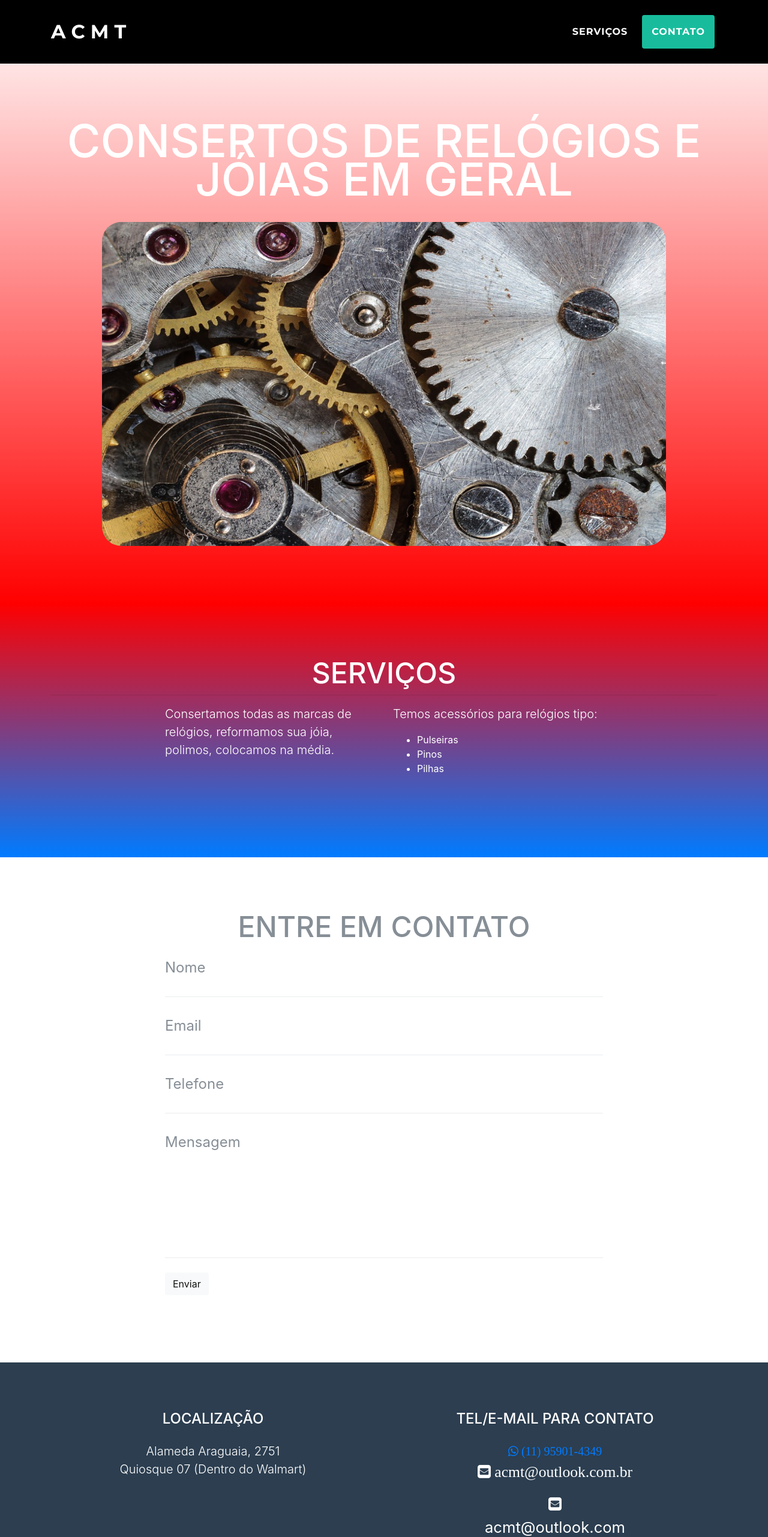
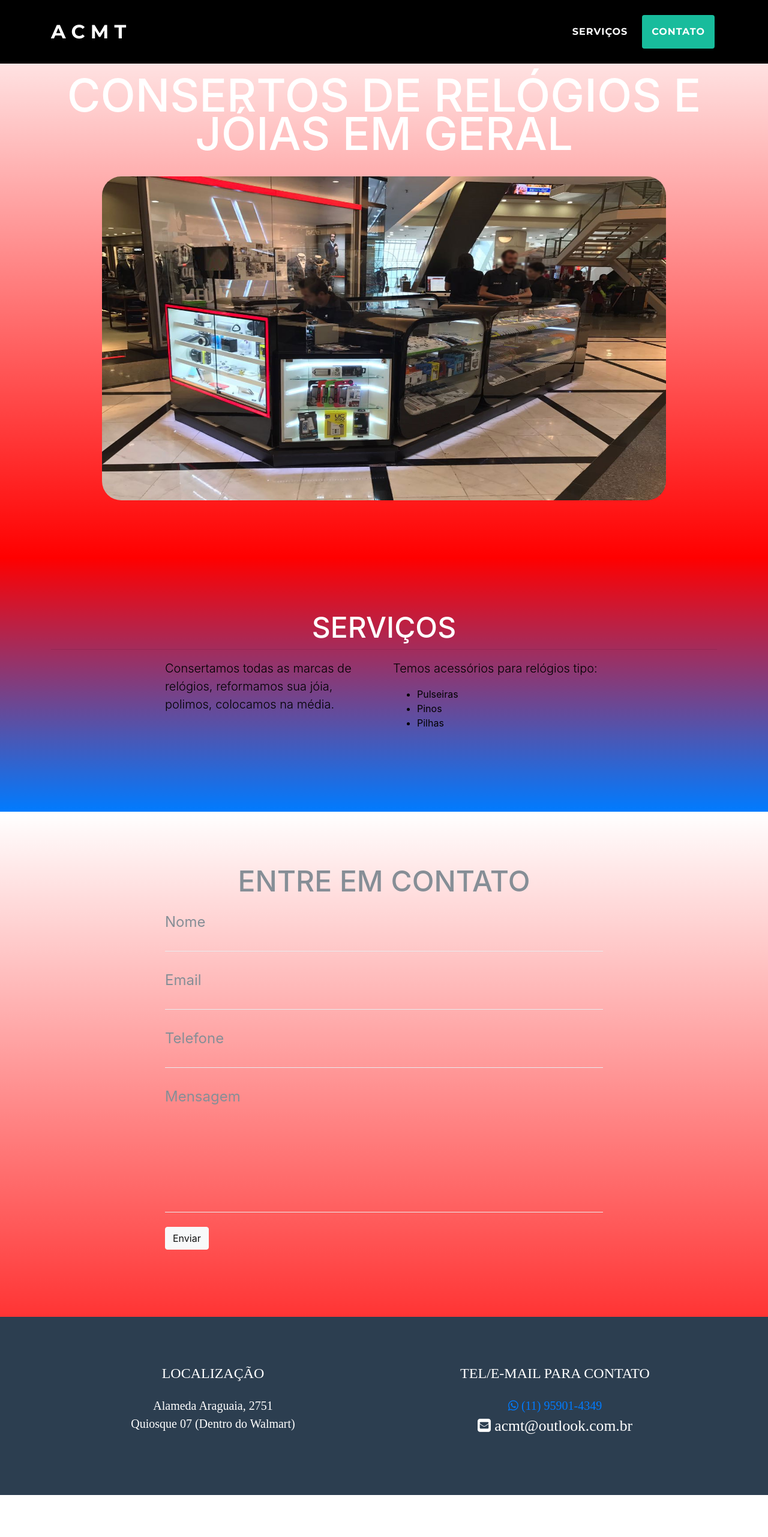
Before and after one commit to everttonsan/meu-site, a website with bundled scripts: page ACMT/index.html in a window 1280 px wide. Shown: the whole page at 60% size. After the commit the page ends 2492 px from the top, so only its background shows below. Built offline with nearby package versions, Linux system fonts and the light colour scheme.

Commit message:
Add files via upload

```diff
--- a/ACMT/css/freelancer.css
+++ b/ACMT/css/freelancer.css
@@ -258,6 +258,12 @@ header.masthead h2 {
 
 form .row:first-child .floating-label-form-group {
   border-top: 1px solid #e9ecef;
+
+}
+
+.formGradiente {
+  background-image: linear-gradient(to top, rgba(255, 0, 0, 0.795), rgba(255, 0, 0, 0));
+  background-color: #ffffff;
 }
 
 .footer {
@@ -266,6 +272,12 @@ form .row:first-child .floating-label-form-group {
   background-color: #000000;
   color: rgb(255, 255, 255);
   font-size: 1.6em;
+  /* font-family: Georgia, 'Times New Roman', Times, serif */
+  font-family: initial
+}
+
+i {
+  font-family: 'Gill Sans', 'Gill Sans MT', Calibri, 'Trebuchet MS', sans-serif
 }
 
 .copyright {
@@ -288,7 +300,7 @@ a:active {
 
 .bg-primary {
   background-image: linear-gradient(to top, rgba(255, 0, 0, 0), rgba(255, 0, 0, 1));
-  background-color: #fa7f72 !important;
+  background-color: #ffffff !important;
 }
 
 .text-primary {
@@ -328,10 +340,24 @@ a:active {
   /* opacity: 0.5; */
 }
 
-@media (max-width: 768px) {
+@media (max-width: 993px) {
   .imagem-perfil {
       height: 90%;
       width: 100%;
       border-radius: 10%;
   }
 }
+
+#textColor {
+  color: #000000
+}
+
+.margem-desk {
+  margin-top: -1em;
+}
+
+@media (max-width: 993px) {
+  .margem {
+    margin-top: -3.5em;
+  }
+}
--- a/ACMT/index.html
+++ b/ACMT/index.html
@@ -8,7 +8,7 @@
     <meta name="description" content="">
     <meta name="author" content="">
 
-    <title>ACMT</title>
+    <title>A C M T</title>
 
     <!-- Bootstrap core CSS -->
     <link href="vendor/bootstrap/css/bootstrap.css" rel="stylesheet">
@@ -54,8 +54,8 @@
     <!-- Header -->
     <header class="masthead text-white text-center">
         <div class="container">
-            <h1 class="text-uppercase mb-0">Consertos de relógios e jóias em geral</h1>
-            <img class="imagem-perfil" class="img-fluid mb-5 d-block mx-auto" src="img/watch.jpg" height="540px" width="940px" alt="relogio">
+            <h1 class="text-uppercase mb-0 margem margem-desk">Consertos de relógios e jóias em geral</h1>
+            <img class="imagem-perfil" class="img-fluid mb-5 d-block mx-auto" src="img/quiosque.jpg" height="540px" width="940px" alt="relogio">
 
         </div>
     </header>
@@ -66,12 +66,12 @@
             <hr>
             <div class="row">
                 <div class="col-lg-4 ml-auto">
-                    <p class="lead">Consertamos todas as marcas de relógios, reformamos sua jóia, polimos, colocamos na média.
+                    <p id="textColor" class="lead">Consertamos todas as marcas de relógios, reformamos sua jóia, polimos, colocamos na média.
                     </p>
                 </div>
                 <div class="col-lg-4 mr-auto">
-                    <p class="lead">Temos acessórios para relógios tipo:
-                        <ul>
+                    <p id="textColor" class="lead">Temos acessórios para relógios tipo:
+                        <ul id="textColor">
                             <li>Pulseiras</li>
                             <li>Pinos</li>
                             <li>Pilhas</li>
@@ -86,7 +86,7 @@
     </section>
 
     <!-- Contact Section -->
-    <section id="contact">
+    <section id="contact" class="formGradiente">
         <div class="container">
             <h2 class="text-center text-uppercase text-secondary mb-0">Entre em contato</h2>
 
@@ -148,9 +148,9 @@
                     <p class="lead mb-0"><a href="https://wa.me/5511959014349?text=Olá,%20Agnaldo!" toggle><i class="fa fa-whatsapp" aria-hidden="true"> (11) 95901-4349</i></a>
                         <br>
                     </p>
-                    <p> <i class="fa fa-envelope-square" aria-hidden="true"> acmt@outlook.com.br</i></p>
+                    <p> <span class="fa fa-envelope-square" aria-hidden="true"> acmt@outlook.com.br</span></p>
 
-                    <div><span class="fa fa-envelope-square" aria-hidden="true"></span><p> acmt@outlook.com</p></div>
+
 
 
                 </div>
```
Also changed, not shown: ACMT/img/quiosque.jpg (added).
